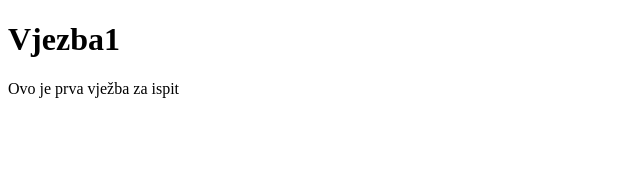
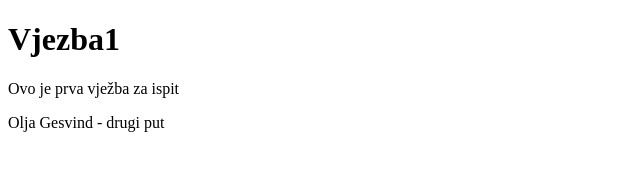
Before and after one commit to MindBodyCodeOrg/vjezba1, a website: page index.html in a window 1280 px wide. Shown: the whole page, without its empty margins (0-640 px from the left). Drawn offline with Linux system fonts and the light colour scheme.

Commit message:
prvi-zadatak-olja-gesvind-added p tag

```diff
--- a/index.html
+++ b/index.html
@@ -10,5 +10,7 @@
 		<h1>Vjezba1</h1>
 
 		<p>Ovo je prva vježba za ispit</p>
+
+		<p>Olja Gesvind - drugi put</p>
 	</body>
 </html>
```
